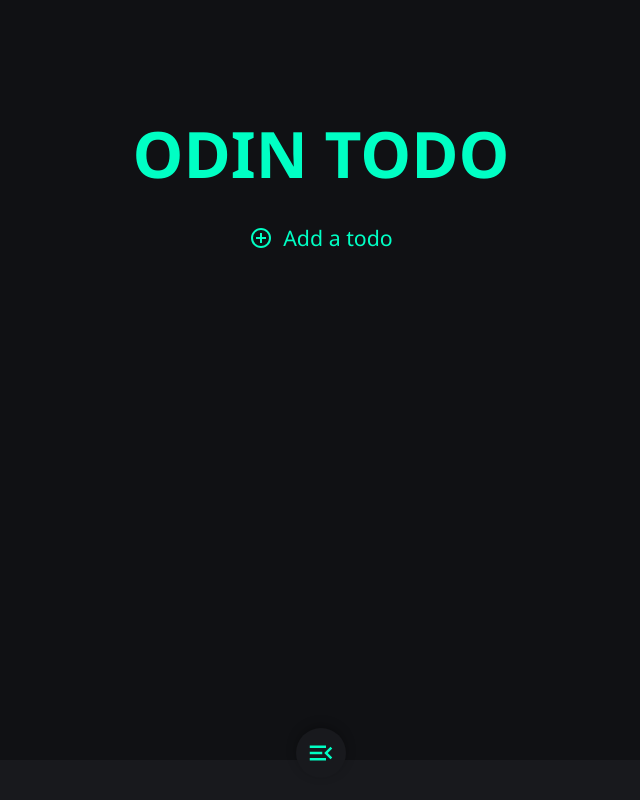
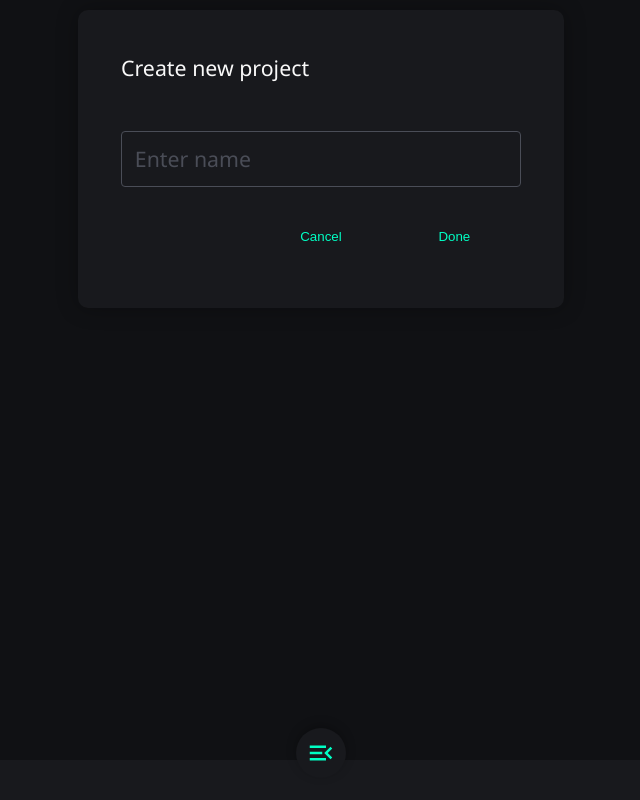
Before and after one commit to Liam-JL/odin-todo, a website built with webpack: page src/template.html in a window 1280 px wide. Shown: the whole page, without its empty margins (319-959 px from the left). Built offline with nearby package versions, Linux system fonts and the light colour scheme.

Commit message:
Implement and style modal for adding user-defined projects

```diff
--- a/src/index.js
+++ b/src/index.js
@@ -1,5 +1,6 @@
 import "./shared/styles/style.css"
 import "./shared/styles/sidebar.css"
+import "./shared/styles/add-project-modal.css"
 import { HomePage } from "./pages"
 import { renderProjectsBar } from "./widgets";
 
--- /dev/null
+++ b/src/shared/styles/add-project-modal.css
@@ -0,0 +1,56 @@
+.create-project-modal {
+    margin: auto;
+    border: 0;
+    box-shadow: 0 0 1em rgb(0 0 0 / .3);
+    border-radius: 10px;
+    padding: 2rem;
+    row-gap: 1rem;
+    width: 80%;
+    max-width: 400px;
+    background-color: var(--sidebar-color);
+}
+
+.create-project-form {
+    display: grid;
+    grid-template-columns: repeat(3, 1fr);
+    grid-auto-rows: 1fr;
+    row-gap: 1rem;
+  }
+
+.create-project-modal__header {
+    grid-column: 1/-1;
+    color: var(--text-color);
+    font: inherit;
+  }
+
+.create-project-modal__input {
+    grid-column: 1/-1;
+    padding: 0.6rem;
+    border-radius: 4px;
+    background: none;
+    color: var(--text-color);
+  }
+
+.create-project-modal__input:focus {
+    border-bottom: solid 3px var(--accent-color);
+  }
+
+.create-project-modal__btn--cancel {
+    grid-column: 2;
+  }
+
+.create-project-modal__btn--submit {
+    grid-column: 3;
+  }
+
+.create-project-modal__btn {
+    color: var(--accent-color);
+    background: none;
+    border-radius: 40px;
+    border: none;
+    cursor: pointer;
+}
+
+.create-project-modal__btn:hover{
+    background-color: var(--secondary-color);
+  }
--- a/src/shared/styles/style.css
+++ b/src/shared/styles/style.css
@@ -194,6 +194,10 @@ input:focus{
     display: none;
 }
 
+::placeholder{
+    color: var(--secondary-color);
+  }
+
 
 
 
--- a/src/template.html
+++ b/src/template.html
@@ -33,6 +33,7 @@
     </main> -->
 
     <!-- <aside id="projectBar" class="project-bar">
+
         <button class="project-bar__open-btn">
             <svg xmlns="http://www.w3.org/2000/svg" height="24px" viewBox="0 -960 960 960" width="24px" fill="#e3e3e3">
                 <path d="M120-240v-80h520v80H120Zm664-40L584-480l200-200 56 56-144 144 144 144-56 56ZM120-440v-80h400v80H120Zm0-200v-80h520v80H120Z"/>
@@ -59,5 +60,14 @@
             </svg> Create new project
         </button>
     </aside> -->
+
+<dialog id="createProjectModal" class="create-project-modal" open>
+    <form id="createProjectForm" class="create-project-form" method="modal">
+        <h2 class="create-project-modal__header">Create new project</h2>
+        <input name="create-project" id="projectModalInput" type="text" class="create-project-modal__input" placeholder="Enter name" autocomplete="off">
+        <button type="button" id="projectModalCancelBtn" class="create-project-modal__btn create-project-modal__btn--cancel">Cancel</button>
+        <button type="submit" id="projectModalDoneBtn" class="create-project-modal__btn create-project-modal__btn--submit">Done</button>
+    </form>
+</dialog>
 </body>
 </html>
--- a/src/widgets.js
+++ b/src/widgets.js
@@ -146,9 +146,6 @@ function renderProjectButton(title, index) {
     const projectId = "project-" + index
     projectButton.id = projectId;
     projectButton.className = "project-bar__project-btn"
-    projectButton.innerHTML = `
-        <span>${title}</span>
-    `
 
     if (title === "Priority") {
         projectButton.innerHTML = `
@@ -162,6 +159,15 @@ function renderProjectButton(title, index) {
                 <path d="M200-120q-33 0-56.5-23.5T120-200v-560q0-33 23.5-56.5T200-840h560q33 0 56.5 23.5T840-760v560q0 33-23.5 56.5T760-120H200Zm0-80h560v-120H640q-30 38-71.5 59T480-240q-47 0-88.5-21T320-320H200v120Zm280-120q38 0 69-22t43-58h168v-360H200v360h168q12 36 43 58t69 22ZM200-200h560-560Z"/>
             </svg> <span>${title}</span>
         `
+    } else {
+        projectButton.innerHTML = `
+            <button class="delete-button">
+                <svg xmlns="http://www.w3.org/2000/svg" height="24px" viewBox="0 -960 960 960" width="24px" fill="var(--secondary-color)">
+                    <path d="M480-160q-33 0-56.5-23.5T400-240q0-33 23.5-56.5T480-320q33 0 56.5 23.5T560-240q0 33-23.5 56.5T480-160Zm0-240q-33 0-56.5-23.5T400-480q0-33 23.5-56.5T480-560q33 0 56.5 23.5T560-480q0 33-23.5 56.5T480-400Zm0-240q-33 0-56.5-23.5T400-720q0-33 23.5-56.5T480-800q33 0 56.5 23.5T560-720q0 33-23.5 56.5T480-640Z"/>
+                </svg>
+            </button>
+        <span>${title}</span>
+        `
     }
 
     return projectButton
```
Also changed, not shown: src/shared/icons/more_vert_24dp_E3E3E3_FILL0_wght400_GRAD0_opsz24.svg (added).
